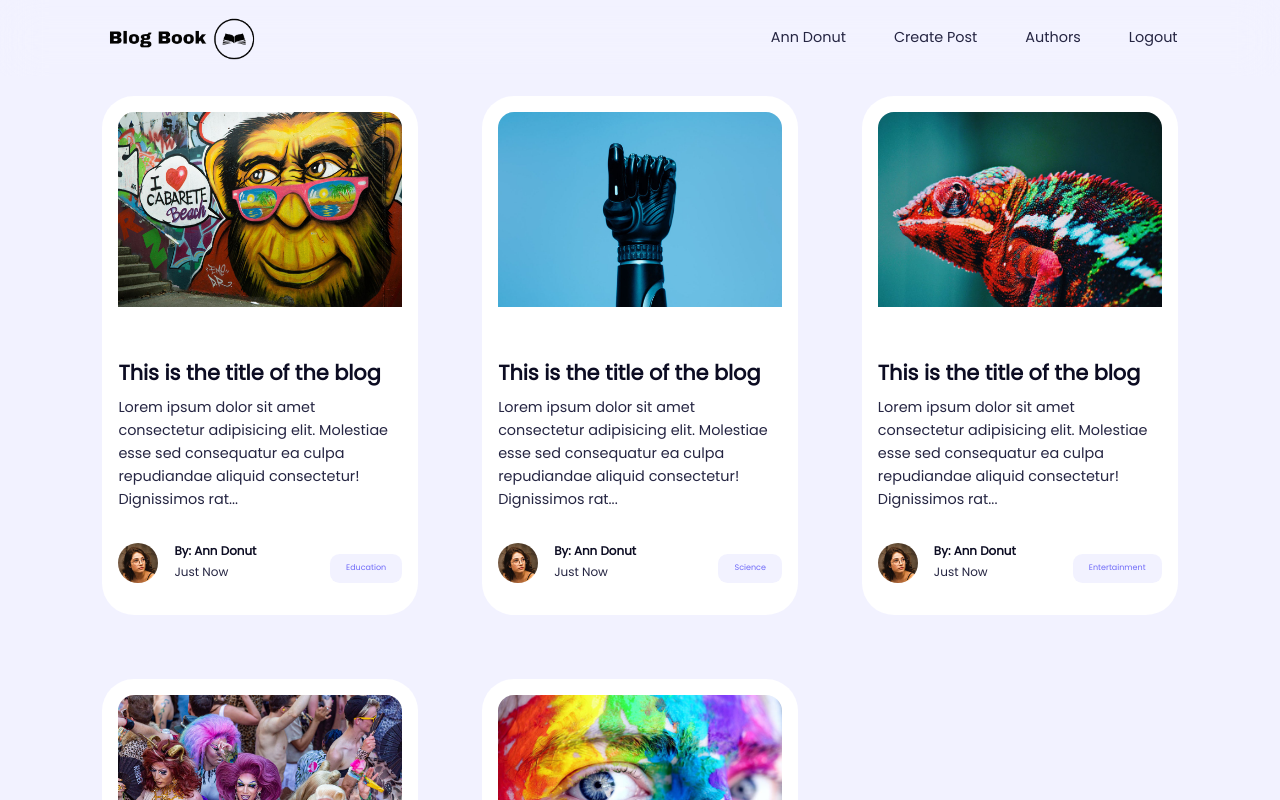
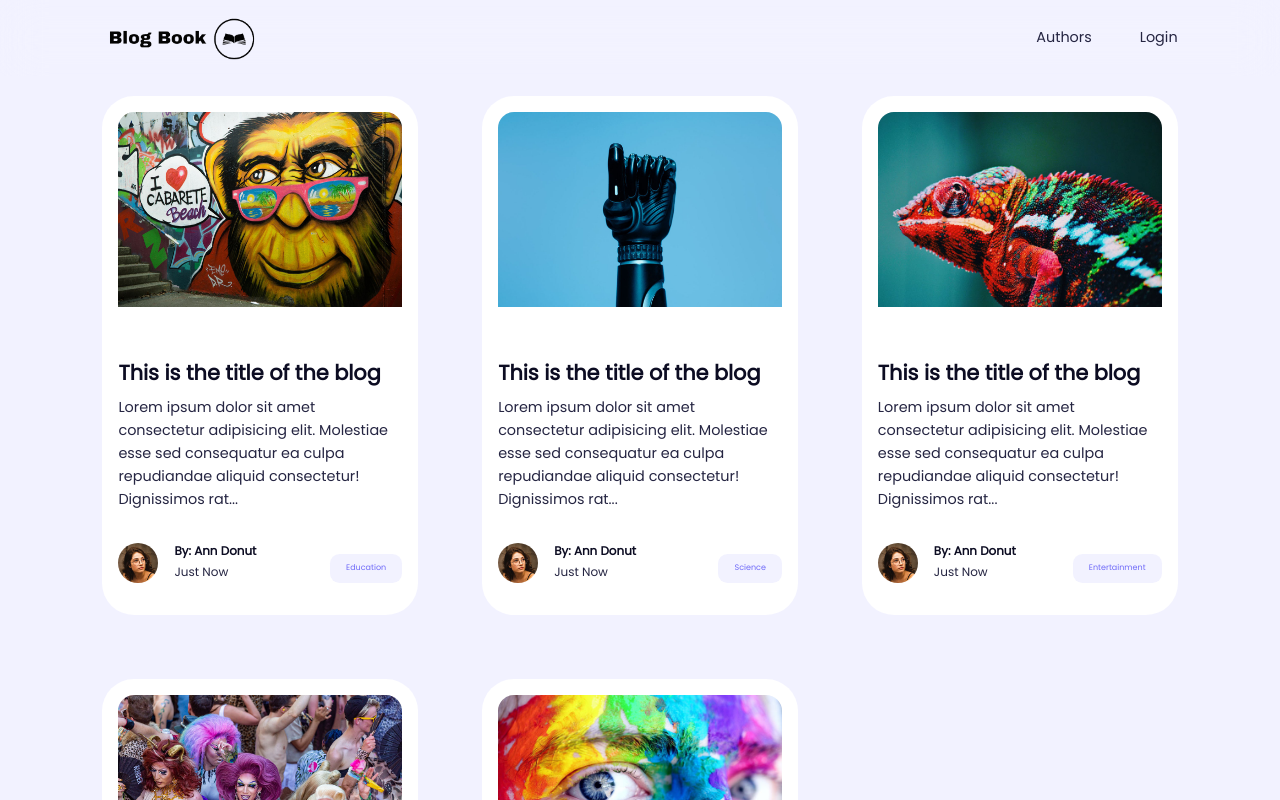
Before and after one commit to leonyllukejayme/MERN-stack-blog-app, a React (Vite) app in the folder Frontend/: page / in a window 1280 px wide. Shown: the top 800 px of the page. Built offline with nearby package versions, Linux system fonts and the light colour scheme.

Commit message:
add usercContext

```diff
--- a/Frontend/src/components/Header.jsx
+++ b/Frontend/src/components/Header.jsx
@@ -1,41 +1,46 @@
 import { AiOutlineClose } from 'react-icons/ai';
 import { Link } from 'react-router-dom';
-import logo from '../assets/logo.png'
+import logo from '../assets/logo.png';
 import { FaBars } from 'react-icons/fa';
-import { useState } from 'react';
+import { useContext, useState } from 'react';
+import { UserContext } from '../context/userContext';
 
 const Header = () => {
-	const [isNavShowing,setIsNavShowing] = useState(window.innerWidth > 800 ? true : false);
+	const [isNavShowing, setIsNavShowing] = useState(
+		window.innerWidth > 800 ? true : false
+	);
+	const { currentUser } = useContext(UserContext);
 
 	const closeNavHandler = () => {
-		if(window.innerWidth < 800){
-			setIsNavShowing(false)
+		if (window.innerWidth < 800) {
+			setIsNavShowing(false);
+		} else {
+			setIsNavShowing(true);
 		}
-		else{
-			setIsNavShowing(true)
-		}
-	}
+	};
 	return (
 		<nav>
 			<div className="container nav__container">
 				<Link to={'/'} className="nav__logo" onClick={closeNavHandler}>
 					<img src={logo} alt="Navbar Logo" />
 				</Link>
-				{isNavShowing && <ul className="nav__menu">
-					<li>
-						<Link to={'/profile'} onClick={closeNavHandler}>Ann Donut</Link>
-					</li>
-					<li>
-						<Link to={'/create'} onClick={closeNavHandler}>Create Post</Link>
-					</li>
-					<li>
-						<Link to={'/authors'} onClick={closeNavHandler}>Authors</Link>
-					</li>
-					<li>
-						<Link to={'/logout'} onClick={closeNavHandler}>Logout</Link>
-					</li>
-				</ul>}
-				<button className="nav__toggle-btn" onClick={() => setIsNavShowing(!isNavShowing)}>
+				{currentUser?.id && isNavShowing && (
+					<ul className="nav__menu">
+					<li><Link to={'/profile/1'} onClick={closeNavHandler}>{currentUser?.name}</Link></li>
+					<li><Link to={'/create'} onClick={closeNavHandler}>Create Post</Link></li>
+					<li><Link to={'/authors'} onClick={closeNavHandler}>Authors</Link></li>
+					<li><Link to={'/logout'} onClick={closeNavHandler}>Logout</Link></li>
+					</ul>
+				)}
+				{!currentUser?.id && isNavShowing && (
+					<ul className="nav__menu">
+					<li><Link to={'/authors'} onClick={closeNavHandler}>Authors</Link></li>
+					<li><Link to={'/login'} onClick={closeNavHandler}>Login</Link></li>
+					</ul>
+				)}
+				<button
+					className="nav__toggle-btn"
+					onClick={() => setIsNavShowing(!isNavShowing)}>
 					{isNavShowing ? <AiOutlineClose /> : <FaBars />}
 				</button>
 			</div>
--- a/Frontend/src/pages/CreatePost.jsx
+++ b/Frontend/src/pages/CreatePost.jsx
@@ -1,31 +1,60 @@
-import React, { useState } from 'react'
-import ReactQuill from 'react-quill'
-import 'react-quill/dist/quill.snow.css'
+import { useContext, useEffect, useState } from 'react';
+import ReactQuill from 'react-quill';
+import 'react-quill/dist/quill.snow.css';
+import { UserContext } from '../context/userContext';
+import { useNavigate } from 'react-router-dom';
 
 const CreatePost = () => {
-  const[title,setTitle] = useState('')
-  const[category,setCategory] = useState('Uncategorized')
-  const[description,setDescription] = useState('')
-  const[thumbnail,setThumbnail] = useState('')
+	const [title, setTitle] = useState('');
+	const [category, setCategory] = useState('Uncategorized');
+	const [description, setDescription] = useState('');
+	const [thumbnail, setThumbnail] = useState('');
+
+	const { currentUser } = useContext(UserContext);
+	const token = currentUser?.token;
+  const navigate = useNavigate()
+
+	// redirect to login page for any user who isn't logged in
+  useEffect(() =>{
+    if(!token){
+      navigate('/login')
+    }
+  },[])
 
 	const modules = {
 		toolbar: [
-      [{'header':[1,2,3,4,5,6,false]}],
-      ['bold','italic','underline','strike','blockquote'],
-      [{'list':'ordered'},{'list': 'bullet'},{'indent':-1},{'indent':+1}],
-      ['link','image'],
+			[{ header: [1, 2, 3, 4, 5, 6, false] }],
+			['bold', 'italic', 'underline', 'strike', 'blockquote'],
+			[{ list: 'ordered' }, { list: 'bullet' }, { indent: -1 }, { indent: +1 }],
+			['link', 'image'],
 			['clean'],
-    ]
-  }
+		],
+	};
 
 	const formats = [
 		'header',
-    'bold','italic','underline','strike','blockquote',
-    'list','bullet','indent',
-    'link','image'
-  ]
+		'bold',
+		'italic',
+		'underline',
+		'strike',
+		'blockquote',
+		'list',
+		'bullet',
+		'indent',
+		'link',
+		'image',
+	];
 
-  const POST_CATEGORIES = ["Agriculture","Business","Education","Entertainment","Art","Investment","Uncategorized","Weather"]
+	const POST_CATEGORIES = [
+		'Agriculture',
+		'Business',
+		'Education',
+		'Entertainment',
+		'Art',
+		'Investment',
+		'Uncategorized',
+		'Weather',
+	];
 
 	return (
 		<section className="create-post">
@@ -33,19 +62,39 @@ const CreatePost = () => {
 				<h2>Create Post</h2>
 				<p className="form__error-message">This is an error message</p>
 				<form className="form create-post__form">
-          <input type="text" placeholder='Title' value={title} onChange={e => setTitle(e.target.value)} autoFocus />
-          <select name="category" value={category} onChange={e => setCategory(e.target.value)} >
-            {
-              POST_CATEGORIES.map(cat => <option key={cat}>{cat}</option> )
-            }
+					<input
+						type="text"
+						placeholder="Title"
+						value={title}
+						onChange={(e) => setTitle(e.target.value)}
+						autoFocus
+					/>
+					<select
+						name="category"
+						value={category}
+						onChange={(e) => setCategory(e.target.value)}>
+						{POST_CATEGORIES.map((cat) => (
+							<option key={cat}>{cat}</option>
+						))}
 					</select>
-          <ReactQuill modules={modules} formats={formats} value={description} onChange={setDescription}/>
-          <input type="file" onChange={e => setThumbnail(e.target.files[0])} accept='png, jpg, jpeg' />
-          <button type="submit" className='btn primary'>Create</button>
+					<ReactQuill
+						modules={modules}
+						formats={formats}
+						value={description}
+						onChange={setDescription}
+					/>
+					<input
+						type="file"
+						onChange={(e) => setThumbnail(e.target.files[0])}
+						accept="png, jpg, jpeg"
+					/>
+					<button type="submit" className="btn primary">
+						Create
+					</button>
 				</form>
 			</div>
 		</section>
-  )
-}
+	);
+};
 
-export default CreatePost
+export default CreatePost;
--- a/Frontend/src/pages/Dashboard.jsx
+++ b/Frontend/src/pages/Dashboard.jsx
@@ -1,9 +1,21 @@
-import React, { useState } from 'react'
+import React, { useContext, useEffect, useState } from 'react'
 import { DUMMY_POSTS } from '../components/posts-data'
-import { Link } from 'react-router-dom'
+import { Link, useNavigate } from 'react-router-dom'
+import { UserContext } from '../context/userContext'
 
 const Dashboard = () => {
   const[posts,setPosts] = useState(DUMMY_POSTS)
+
+  const { currentUser } = useContext(UserContext);
+	const token = currentUser?.token;
+  const navigate = useNavigate()
+
+	// redirect to login page for any user who isn't logged in
+  useEffect(() =>{
+    if(!token){
+      navigate('/login')
+    }
+  },[])
   return (
     <section className="dashboard">
       {
--- a/Frontend/src/pages/DeletePost.jsx
+++ b/Frontend/src/pages/DeletePost.jsx
@@ -1,6 +1,18 @@
-import React from 'react'
+import React, { useContext, useEffect } from 'react'
+import { UserContext } from '../context/userContext';
+import { useNavigate } from 'react-router-dom';
 
 const DeletePost = () => {
+  const { currentUser } = useContext(UserContext);
+	const token = currentUser?.token;
+  const navigate = useNavigate()
+
+	// redirect to login page for any user who isn't logged in
+  useEffect(() =>{
+    if(!token){
+      navigate('/login')
+    }
+  },[])
   return (
     <div>DeletePost</div>
   )
--- a/Frontend/src/pages/EditPost.jsx
+++ b/Frontend/src/pages/EditPost.jsx
@@ -1,12 +1,25 @@
-import React, { useState } from 'react'
+import React, { useContext, useEffect, useState } from 'react'
 import ReactQuill from 'react-quill'
 import 'react-quill/dist/quill.snow.css'
+import { UserContext } from '../context/userContext'
+import { useNavigate } from 'react-router-dom'
 
 const EditPost = () => {
   const[title,setTitle] = useState('')
   const[category,setCategory] = useState('Uncategorized')
   const[description,setDescription] = useState('')
   const[thumbnail,setThumbnail] = useState('')
+
+  const { currentUser } = useContext(UserContext);
+	const token = currentUser?.token;
+  const navigate = useNavigate()
+
+	// redirect to login page for any user who isn't logged in
+  useEffect(() =>{
+    if(!token){
+      navigate('/login')
+    }
+  },[])
 
   const modules = {
     toolbar: [
--- a/Frontend/src/pages/Logout.jsx
+++ b/Frontend/src/pages/Logout.jsx
@@ -1,9 +1,14 @@
-import React from 'react'
+import React, { useContext } from 'react';
+import { UserContext } from '../context/userContext';
+import { useNavigate } from 'react-router-dom';
 
 const Logout = () => {
-  return (
-    <div>Logout</div>
-  )
-}
+	const { setCurrentUser } = useContext(UserContext);
+	const navigate = useNavigate();
 
-export default Logout
+	setCurrentUser(null);
+  navigate('/login')
+	return <></>;
+};
+
+export default Logout;
--- a/Frontend/src/pages/PostDetail.jsx
+++ b/Frontend/src/pages/PostDetail.jsx
@@ -9,8 +9,8 @@ const PostDetail = () => {
         <div className="post-detail__header">
           <PostAuthor />
           <div className="post-detail__buttons">
-            <Link to={`/posts/a/edit`} className='btn sm primary'>Edit</Link>
-            <Link to={`/posts/a/delete`} className='btn sm primary danger'>Delete</Link>
+            <Link to={`/posts/edit/a`} className='btn sm primary'>Edit</Link>
+            <Link to={`/posts/delete/a`} className='btn sm primary danger'>Delete</Link>
           </div>
         </div>
         <h1>This is a Post Title</h1>
--- a/Frontend/src/pages/UserProfile.jsx
+++ b/Frontend/src/pages/UserProfile.jsx
@@ -1,7 +1,8 @@
-import { useState } from 'react'
+import { useContext, useEffect, useState } from 'react'
 import { FaCheck, FaEdit } from 'react-icons/fa'
-import { Link } from 'react-router-dom'
+import { Link, useNavigate } from 'react-router-dom'
 import Avatar from '../images/avatar12.jpg'
+import { UserContext } from '../context/userContext'
 
 const UserProfile = () => {
   const [avatar, setAvatar] = useState(Avatar)
@@ -10,6 +11,17 @@ const UserProfile = () => {
   const [currentPassword,setCurrentPassword] = useState('')
   const [newPassword,setNewPassword] = useState('')
   const [confirmNewPassword,setConfirmNewPassword] = useState('')
+
+  const { currentUser } = useContext(UserContext);
+	const token = currentUser?.token;
+  const navigate = useNavigate()
+
+	// redirect to login page for any user who isn't logged in
+  useEffect(() =>{
+    if(!token){
+      navigate('/login')
+    }
+  },[])
 
   return (
     <section className="profile">
```
Lines whose indentation alone changed are shown as unchanged.
